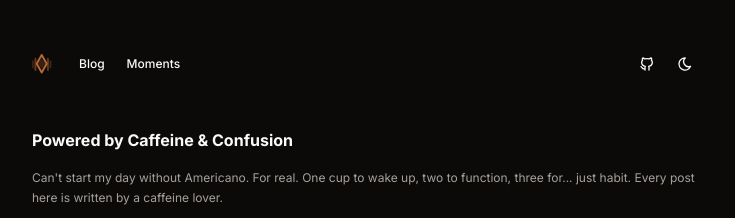
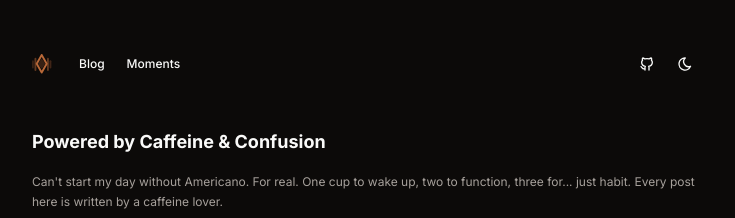
Before and after one commit to calelix/v2, a Next.js app: page /blog in a window 1280 px wide. Shown: the top 218 px of the page, without its empty margins (272-1007 px from the left). Built offline with nearby package versions, Linux system fonts and the light colour scheme.

Commit message:
feat: increase heading size

```diff
--- a/src/pages/blog/ui/blog-category-page.tsx
+++ b/src/pages/blog/ui/blog-category-page.tsx
@@ -44,7 +44,7 @@ export const BlogCategoryPage = ({
       <main className="w-full max-w-2xl mx-auto h-[calc(100svh-(var(--header-height)))]">
         <FadeUpContainer className="flex flex-col">
           <FadeUpItem>
-            <h1 className="text-base font-bold">
+            <h1 className="text-lg font-bold">
               {metadata.name}
             </h1>
           </FadeUpItem>
--- a/src/pages/blog/ui/blog-home-page.tsx
+++ b/src/pages/blog/ui/blog-home-page.tsx
@@ -21,7 +21,7 @@ export const BlogHomePage = () => {
       <main className="w-full max-w-2xl mx-auto h-[calc(100svh-(var(--header-height)))]">
         <FadeUpContainer className="flex flex-col">
           <FadeUpItem>
-            <h1 className="text-base font-bold">
+            <h1 className="text-lg font-bold">
               Powered by Caffeine & Confusion
             </h1>
           </FadeUpItem>
```
